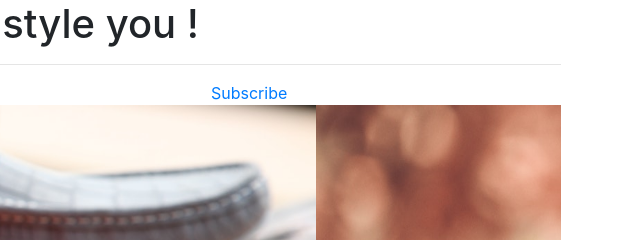
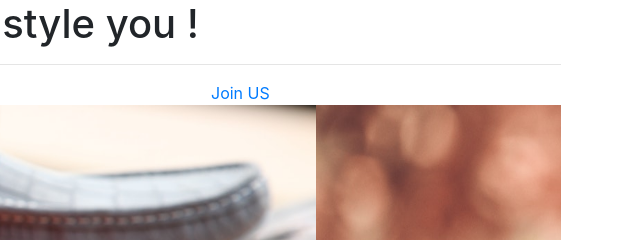
Before and after one commit to mdkamrulahsan/microcredential, a plain HTML site: page microcendetial/project2/index.html in a window 1280 px wide. Shown: the top 240 px of the page, 634-1274 px from the left. Drawn offline with nearby package versions, Linux system fonts and the light colour scheme.

Commit message:
Update index.html

```diff
--- a/microcendetial/project2/index.html
+++ b/microcendetial/project2/index.html
@@ -25,7 +25,7 @@
               Menu 2
             </div>
             <div class="col-sm">
-              <a href="#" data-toggle="modal" data-target="#subscribeModal">Subscribe</a>
+              <a href="#" data-toggle="modal" data-target="#subscribeModal">Join US</a>
             </div>
         </div>
 
@@ -108,7 +108,7 @@
         <div class="modal-dialog modal-lg" role="document">
           <div class="modal-content">
             <div class="modal-header">
-              <h5 class="modal-title">Subscribe</h5>
+              <h5 class="modal-title">Join Us</h5>
               <button type="button" class="close" data-dismiss="modal" aria-label="Close">
                 <span aria-hidden="true">&times;</span>
               </button>
```
